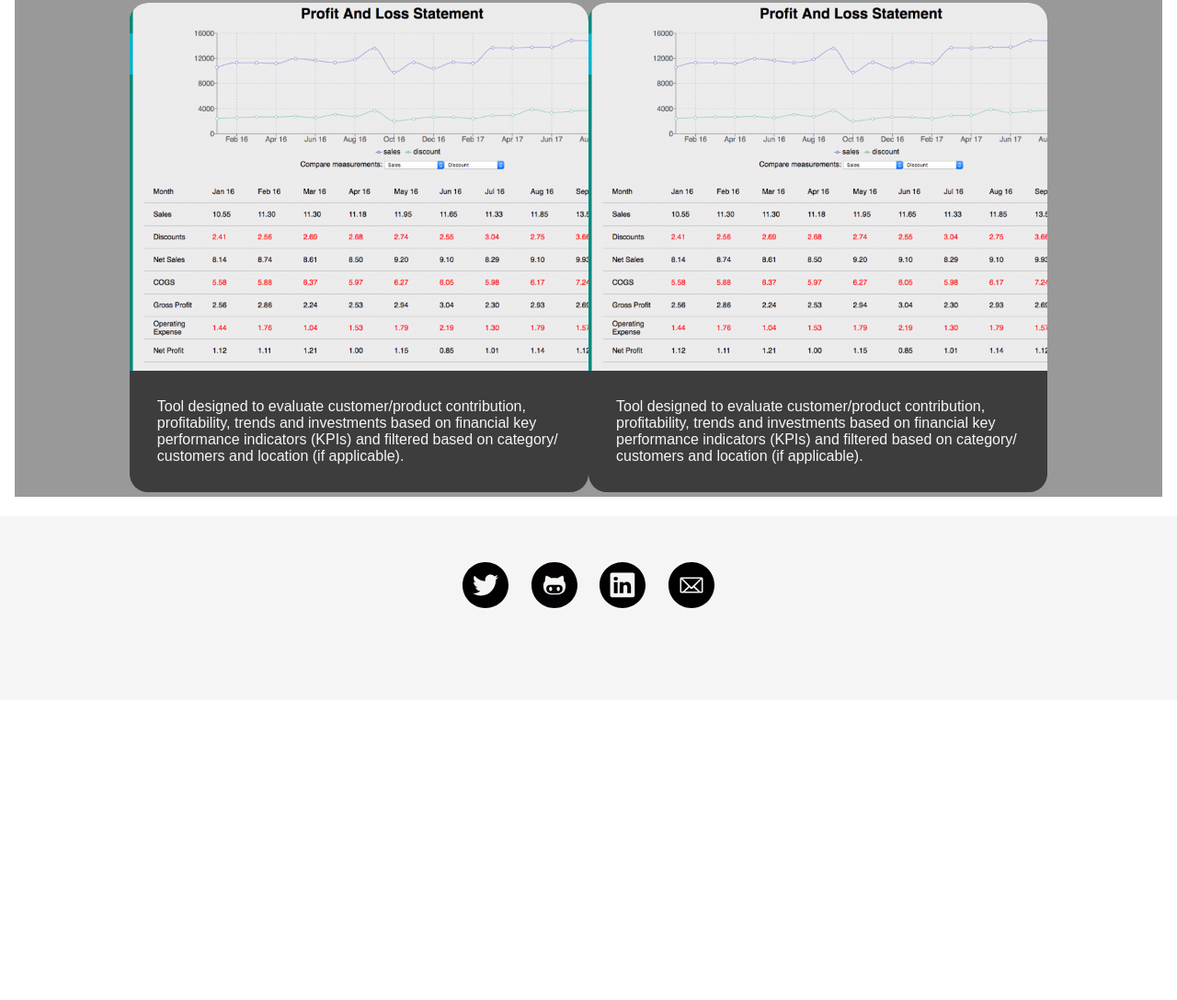
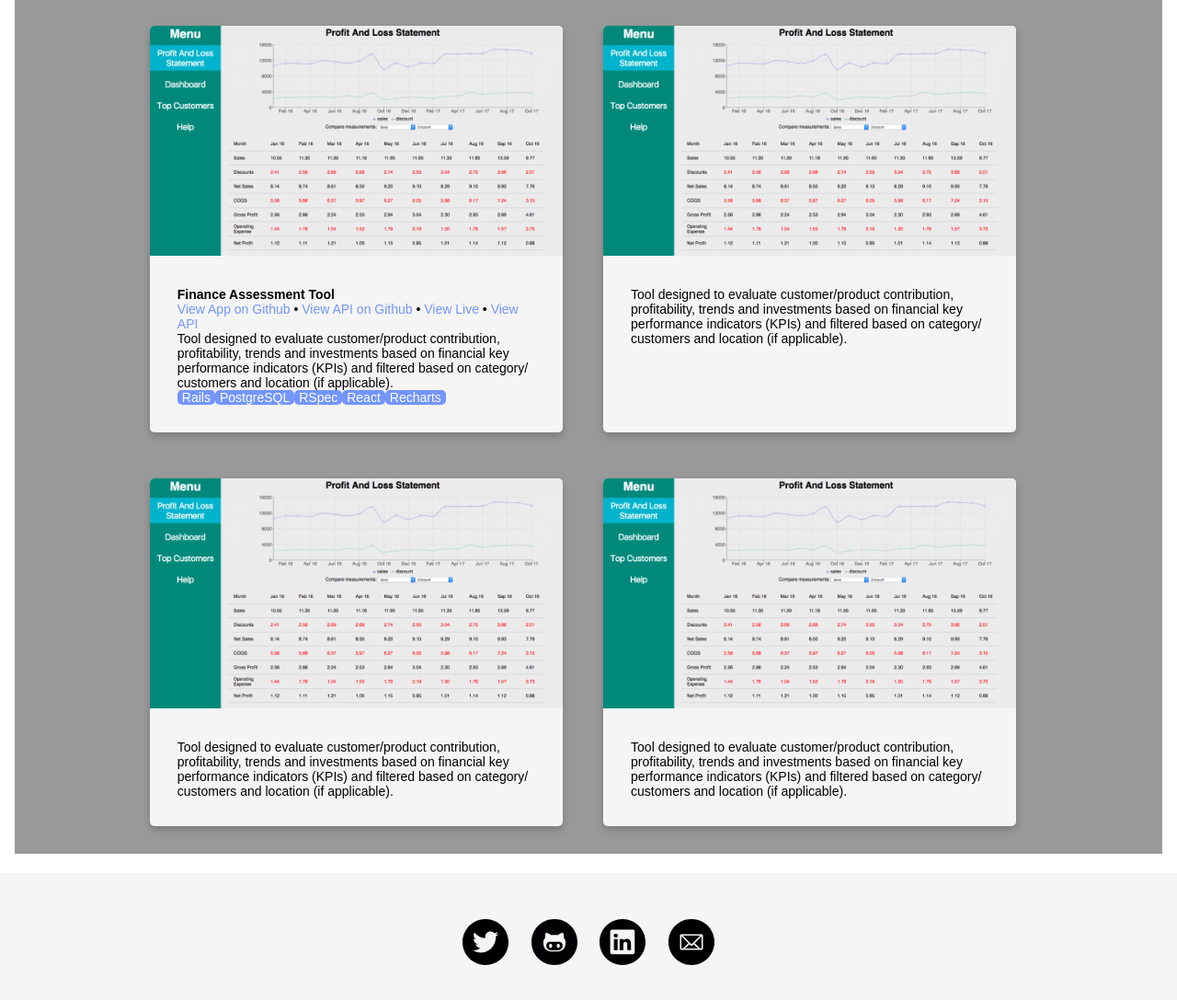
Before and after one commit to nmcolome/nmcolome.github.io, a plain HTML site: page index.html in a window 1280 px wide. Shown: the part 1516-2603 px from the top of the page at 92% size. Before the commit the page ends 2277 px from the top, so only its background shows below. Drawn offline with Linux system fonts and the light colour scheme.

Commit message:
Add flexbox styling for project cards

```diff
--- a/index.html
+++ b/index.html
@@ -72,8 +72,18 @@
               <div class="box">object 4</div> -->
               <div class="project-card">
                 <img class="screenshot" src="images/fin_tool.png" alt="financial assessment tool image">
-                <div class="card-text white">
-                  <p>Tool designed to evaluate customer/product contribution, profitability, trends and investments based on financial key performance indicators (KPIs) and filtered based on category/ customers and location (if applicable).</p>
+                <div class="card-text">
+                  <p class="card-title">Finance Assessment Tool</p>
+                  <div class="card-links">
+                    <a class="card-link" href="https://github.com/nmcolome/fin_assessment_tool">View App on Github</a><span> • </span>
+                    <a class="card-link" href="https://github.com/nmcolome/fin_assessment_tool_api">View API on Github</a><span> • </span>
+                    <a class="card-link" href="http://lit-ocean-37307.herokuapp.com/">View Live</a><span> • </span>
+                    <a class="card-link" href="http://warm-beyond-47329.herokuapp.com/">View API</a>
+                  </div>
+                  <p class="card-description">Tool designed to evaluate customer/product contribution, profitability, trends and investments based on financial key performance indicators (KPIs) and filtered based on category/ customers and location (if applicable).</p>
+                  <div>
+                    <span class="tag">Rails</span><span class="tag">PostgreSQL</span><span class="tag">RSpec</span><span class="tag">React</span><span class="tag">Recharts</span>
+                  </div>
                   <!-- <p>Features</p>
                   <p><span>Profit And Loss Statement:</span> Review monthly results, trends & key financial indicators to identify a customer's performance, anomalies & risks/opportunities per client/ cluster.</p>
                   <p><span>Dashboard:</span> Identify client clusters with a greater impact on the results by region (by Net Sales) & identify their growth.</p>
@@ -88,7 +98,19 @@
               </div>
               <div class="project-card">
                 <img class="screenshot" src="images/fin_tool.png" alt="financial assessment tool image">
-                <div class="card-text white">
+                <div class="card-text">
+                  <p>Tool designed to evaluate customer/product contribution, profitability, trends and investments based on financial key performance indicators (KPIs) and filtered based on category/ customers and location (if applicable).</p>
+                </div>
+              </div>
+              <div class="project-card">
+                <img class="screenshot" src="images/fin_tool.png" alt="financial assessment tool image">
+                <div class="card-text">
+                  <p>Tool designed to evaluate customer/product contribution, profitability, trends and investments based on financial key performance indicators (KPIs) and filtered based on category/ customers and location (if applicable).</p>
+                </div>
+              </div>
+              <div class="project-card">
+                <img class="screenshot" src="images/fin_tool.png" alt="financial assessment tool image">
+                <div class="card-text">
                   <p>Tool designed to evaluate customer/product contribution, profitability, trends and investments based on financial key performance indicators (KPIs) and filtered based on category/ customers and location (if applicable).</p>
                 </div>
               </div>
--- a/styles.css
+++ b/styles.css
@@ -174,32 +174,47 @@ section {
 
 .project-cards {
   display: flex;
-  /* flex-direction: column; */
-  align-items: center;
-  justify-content: space-between;
-}
-
-.box {
-  background-color: red;
+  flex-wrap: wrap;
+  align-content: space-between;
+  height: auto;
 }
 
 .project-card {
-  display: flex;
-  flex-direction: column;
-  width: 80%;
-  align-items: center;
-  background-color: rgba(0, 0, 0, 0.6);
-  border-radius: 20px;
-  overflow: hidden;
+  border-radius: 5px;
+  width: 45%;
+  margin: 25px 22px;
+  box-shadow: 0 4px 8px 0 rgba(0,0,0,0.2);
+  background-color: #F5F5F5;
 }
 
 .screenshot {
-  height: 50vh;
-  margin-right: 20px;
+  border-radius: 5px 5px 0 0;
+  width: 100%;
 }
 
 .card-text {
   padding: 30px;
+  font-size: 14px;
+}
+
+.card-title {
+  font-weight: 600;
+}
+
+.card-link {
+  text-decoration: none;
+  color: #7395FF;
+}
+
+.card-link:hover {
+  color: #FF6663;
+}
+
+.tag {
+  background-color: #7395FF;
+  border-radius: 5px;
+  padding: 0 5px;
+  color: #ffffff;
 }
 
 /* Footer */
```
